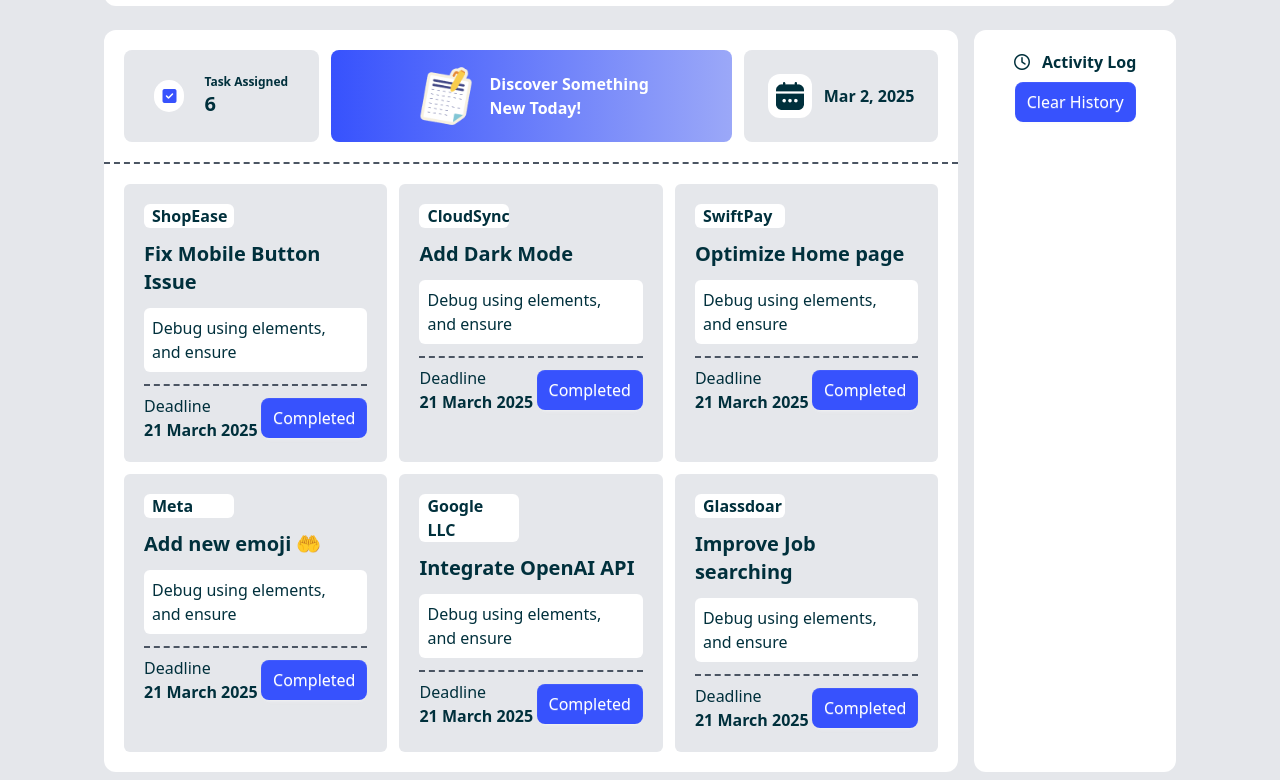
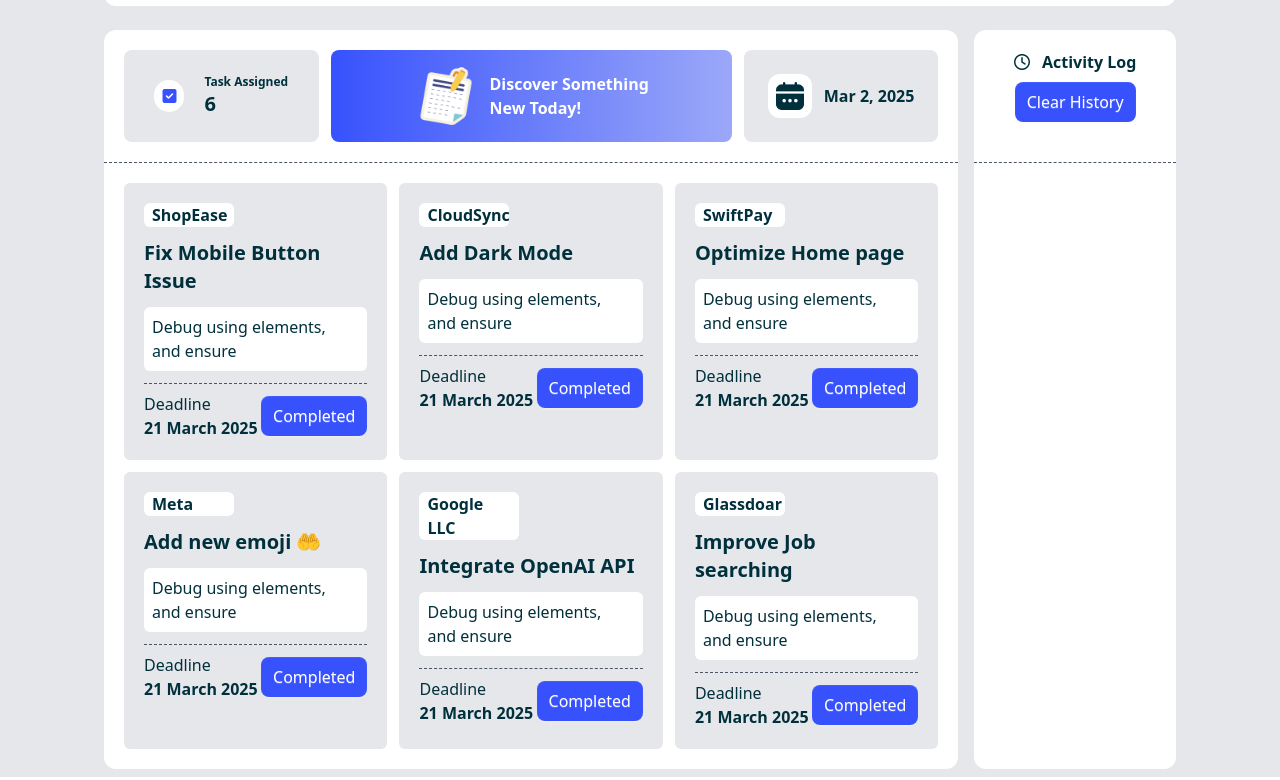
Before and after one commit to Maruf-rahman11/assignment-no-5, a plain HTML site: page index.html in a window 1280 px wide. Shown: the part 90-870 px from the top of the page. Drawn offline with nearby package versions, Linux system fonts and the light colour scheme.

Commit message:
added border

```diff
--- a/index.html
+++ b/index.html
@@ -29,7 +29,7 @@
             <!-- big left side -->
             <div class="bg-white rounded-xl col-span-8 ">
                 <!-- top side -->
-                 <section class="grid grid-cols-4 p-5 gap-3 border-b-2 border-dashed border-gray-600 ">
+                 <section class="grid grid-cols-4 p-5 gap-3 border-b-[0.5px] border-dashed border-gray-600 ">
                     <!-- left part -->
                     <div class="col-span-1 flex items-center justify-center gap-2 bg-gray-200 rounded-lg p-6">
                         <i class="fa-solid fa-square-check text-[#3752FD] bg-white p-2 rounded-full"></i>
@@ -56,7 +56,7 @@
                         <h1 class="bg-white rounded-md w-[90px] px-2 font-semibold">ShopEase</h1>
                         <h1 id="box-1" class="py-3 font-semibold text-xl">Fix Mobile Button Issue</h1>
                         <p class="bg-white rounded-md p-2 mb-3 ">Debug using elements, <br> and ensure </p>
-                        <div class="flex items-center justify-between border-t-2 border-dashed border-gray-600 pt-2 ">
+                        <div class="flex items-center justify-between border-t-[0.5px] border-dashed border-gray-600 pt-2 ">
                           <h1>Deadline <br>
                         <span class="font-semibold">21 March 2025</span></h1>
                           <button id="fix-mobile-task" class="complete-btn btn bg-[#3752FD] py-1 px-3 rounded-lg text-white ">Completed</button>
@@ -66,7 +66,7 @@
                         <h1 class="bg-white rounded-md w-[90px] px-2 font-semibold">CloudSync</h1>
                         <h1 id="box-2" class="py-3 font-semibold text-xl">Add Dark Mode</h1>
                         <p class="bg-white rounded-md p-2 mb-3 ">Debug using elements, <br> and ensure </p>
-                        <div class="flex items-center justify-between border-t-2 border-dashed border-gray-600 pt-2 ">
+                        <div class="flex items-center justify-between border-t-[0.5px] border-dashed border-gray-600 pt-2 ">
                           <h1>Deadline <br>
                         <span class="font-semibold">21 March 2025</span></h1>
                           <button id="add-dark-mode" class="complete-btn btn bg-[#3752FD] py-1 px-3 rounded-lg text-white ">Completed</button>
@@ -76,7 +76,7 @@
                         <h1 class="bg-white rounded-md w-[90px] px-2 font-semibold">SwiftPay</h1>
                         <h1 id="box-3" class="py-3 font-semibold text-xl">Optimize Home page</h1>
                         <p class="bg-white rounded-md p-2 mb-3 ">Debug using elements, <br> and ensure </p>
-                        <div class="flex items-center justify-between border-t-2 border-dashed border-gray-600 pt-2 ">
+                        <div class="flex items-center justify-between border-t-[0.5px] border-dashed border-gray-600 pt-2 ">
                           <h1>Deadline <br>
                         <span class="font-semibold">21 March 2025</span></h1>
                           <button id="opmtimize-home" class="complete-btn btn bg-[#3752FD] py-1 px-3 rounded-lg text-white ">Completed</button>
@@ -86,7 +86,7 @@
                         <h1 class="bg-white rounded-md w-[90px] px-2 font-semibold">Meta</h1>
                         <h1 id="box-4" class="py-3 font-semibold text-xl">Add new emoji 🤲</h1>
                         <p class="bg-white rounded-md p-2 mb-3 ">Debug using elements, <br> and ensure </p>
-                        <div class="flex items-center justify-between border-t-2 border-dashed border-gray-600 pt-2 ">
+                        <div class="flex items-center justify-between border-t-[0.5px] border-dashed border-gray-600 pt-2 ">
                           <h1>Deadline <br>
                         <span class="font-semibold">21 March 2025</span></h1>
                           <button id="new-emoji" class="complete-btn btn bg-[#3752FD] py-1 px-3 rounded-lg text-white ">Completed</button>
@@ -96,7 +96,7 @@
                         <h1 class="bg-white rounded-md w-[100px] px-2 font-semibold">Google LLC</h1>
                         <h1 id="box-5" class="py-3 font-semibold text-xl">Integrate OpenAI API </h1>
                         <p class="bg-white rounded-md p-2 mb-3 ">Debug using elements, <br> and ensure </p>
-                        <div class="flex items-center justify-between border-t-2 border-dashed border-gray-600 pt-2 ">
+                        <div class="flex items-center justify-between border-t-[0.5px] border-dashed border-gray-600 pt-2 ">
                           <h1>Deadline <br>
                         <span class="font-semibold">21 March 2025</span></h1>
                           <button id="OpenAI-task" class="complete-btn btn bg-[#3752FD] py-1 px-3 rounded-lg text-white ">Completed</button>
@@ -106,7 +106,7 @@
                         <h1 class="bg-white rounded-md w-[90px] px-2 font-semibold">Glassdoar</h1>
                         <h1 id="box-6" class="py-3 font-semibold text-xl">Improve Job searching </h1>
                         <p class="bg-white rounded-md p-2 mb-3 ">Debug using elements, <br> and ensure </p>
-                        <div class="flex items-center justify-between border-t-2 border-dashed border-gray-600 pt-2 ">
+                        <div class="flex items-center justify-between border-t-[0.5px] border-dashed border-gray-600 pt-2 ">
                           <h1>Deadline <br>
                         <span class="font-semibold">21 March 2025</span></h1>
                           <button id="Job-task" class="complete-btn btn bg-[#3752FD] py-1 px-3 rounded-lg text-white ">Completed</button>
@@ -118,7 +118,7 @@
             </div>
             <!-- small right side -->
             <div  class="bg-white rounded-xl col-span-2 text-center">
-                <div class="">
+                <div class="border-b-[0.5px] border-dashed border-gray-600 pb-10">
                     <div class="flex items-center justify-center mt-3 pt-2 gap-3 ">
                         <i class="fa-regular fa-clock"></i>
                         <h1 class="font-bold">Activity Log</h1>
```
